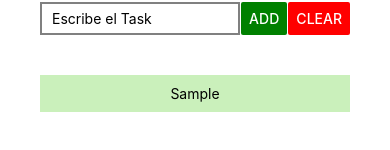
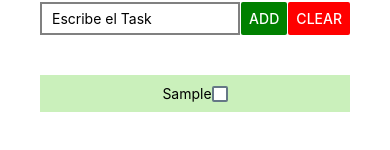
Before and after one commit to Sonrak141/organizen, a React Native app: screen / in a window 390 px wide. Both pictures are taken after typing "Sample" into the empty fields and a click on the button "ADD". Shown: the part 158-308 px from the top of the page. Built offline with nearby package versions, Linux system fonts and the light colour scheme.

Commit message:
Desafio 1

```diff
--- a/components/Input/Input.tsx
+++ b/components/Input/Input.tsx
@@ -54,9 +54,10 @@ function Input() {
   const modalClose = () => setmodalVisible(false);
 
   const deleteItem = () => {
-    let id = itemToDelete.id
-    const newData = DATA.filter((item) => item.id === id);
-    console.log(newData);
+    let id = ''
+    itemToDelete? id = itemToDelete.id: null
+    const newData = DATA.filter((item) => item.id !== id);
+    setDATA(newData);
     setmodalVisible(false);
   }
 
--- a/components/Item/Item.tsx
+++ b/components/Item/Item.tsx
@@ -1,4 +1,4 @@
-import React from 'react'
+import React, {useState} from 'react'
 import {
     Text,
     View,
@@ -6,7 +6,8 @@ import {
     TextInput,
     Button,
     TouchableOpacity,
-    FlatList
+    FlatList,
+    CheckBox
 } from "react-native";
 
 interface Props {
@@ -15,9 +16,17 @@ interface Props {
 }
 
 const Item: React.FC<Props> = ({item, modalOpen}) => {
+    const [done, setdone] = useState(false)
     return (
         <TouchableOpacity onPress={() => modalOpen(item.id)} style={[styles.item]}>
+            <View style={[styles.itemContainer]}>
             <Text>{item.title}</Text>
+            <CheckBox
+          value={done}
+          onValueChange={setdone}
+
+        />
+        </View>
         </TouchableOpacity>
     )
 }
@@ -28,7 +37,13 @@ const styles = StyleSheet.create({
         backgroundColor: "#CAF0BB",
         padding: 10,
         marginVertical: 10,
-      }
+      },
+    itemContainer: {
+        flexDirection: "row",
+        alignItems: "center",
+        justifyContent: "center",
+    }
+
 })
 
 export default Item
```
